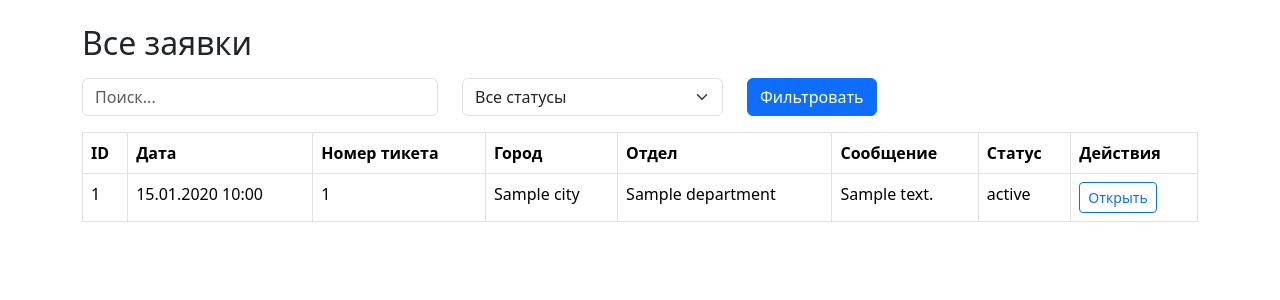
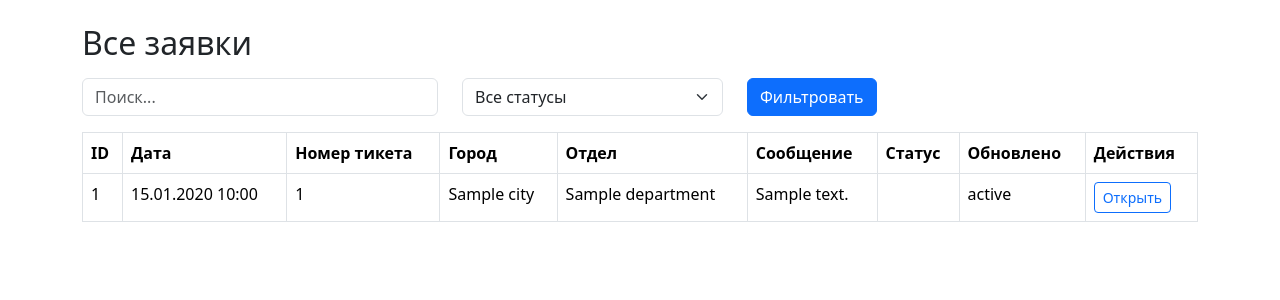
Before and after one commit to fridrax/Murod, a Flask app: page / in a window 1280 px wide. Shown: the part 56-356 px from the top of the page. Run offline with Flask 3, Linux system fonts and the light colour scheme; the visitor is signed in with stand-in values (Sample User, id 1); a database or web service that is not in the repository returns one stand-in record (values such as "Sample title"); some libraries are stand-ins or nearby versions.

Commit message:
Update tickets.html

```diff
--- a/webpanel/templates/tickets.html
+++ b/webpanel/templates/tickets.html
@@ -30,6 +30,7 @@
             <th>Отдел</th>
             <th>Сообщение</th>
             <th>Статус</th>
+            <th>Обновлено</th>
             <th>Действия</th>
         </tr>
     </thead>
@@ -42,6 +43,7 @@
             <td>{{ t[3] }}</td>
             <td>{{ t[4] }}</td>
             <td>{{ t[5][:40] }}{% if t[5]|length > 40 %}...{% endif %}</td>
+            <td>{{ t[10]|datetime_format if t[10] else '' }}</td>
             <td>
                 {% if t[8] == 'Новая' %}
                     <span class="badge bg-warning text-dark">Новая</span>
```
